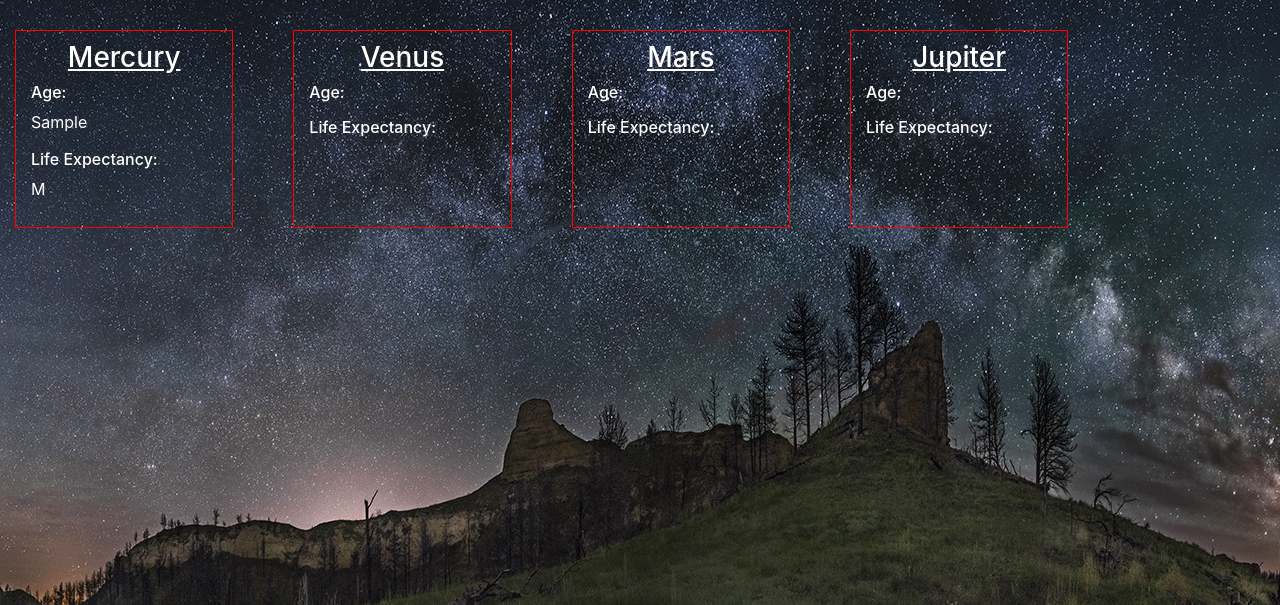
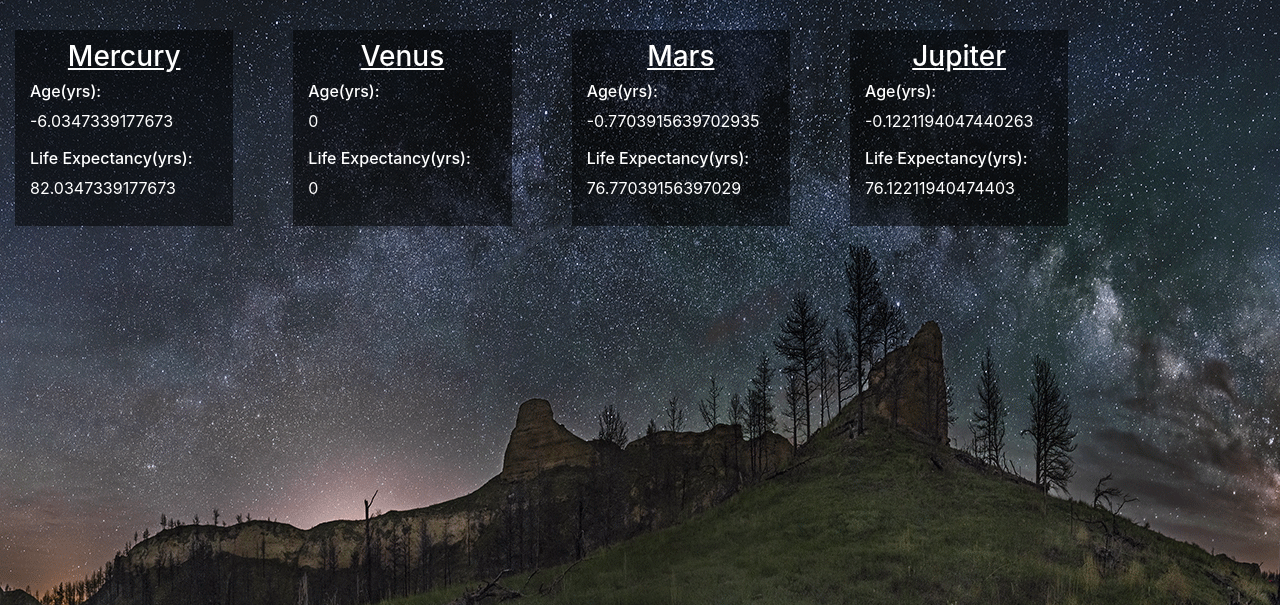
Before and after one commit to devinmounts/planetary-life, a website built with webpack: page src/index.html in a window 1280 px wide. Both pictures are taken after typing "Sample", "2020-01-15" into the empty fields and a click on the button "Submit". Shown: the top 605 px of the page. Built offline with nearby package versions, Linux system fonts and the light colour scheme; a web font is replaced by a local one.

Commit message:
display results on UI.

```diff
--- a/src/index.html
+++ b/src/index.html
@@ -6,40 +6,40 @@
   <link href="https://fonts.googleapis.com/css?family=Patua+One" rel="stylesheet">
 </head>
 <body>
-  <div class="row">
+  <div id="hide" class="row">
     <div class="col-md-2">
       <div class="well">
         <h3>Mercury</h3>
-        <h6>Age:</h6>
+        <h6>Age(yrs):</h6>
         <p id="ageMercury"></p>
-        <h6>Life Expectancy:</h6>
+        <h6>Life Expectancy(yrs):</h6>
         <p id="lifeMercury"></p>
       </div>
     </div>
     <div class="col-md-2">
       <div class="well">
         <h3>Venus</h3>
-        <h6>Age:</h6>
+        <h6>Age(yrs):</h6>
         <p id="ageVenus"></p>
-        <h6>Life Expectancy:</h6>
+        <h6>Life Expectancy(yrs):</h6>
         <p id="lifeVenus"></p>
       </div>
     </div>
     <div class="col-md-2">
       <div class="well">
         <h3>Mars</h3>
-        <h6>Age:</h6>
+        <h6>Age(yrs):</h6>
         <p id="ageMars"></p>
-        <h6>Life Expectancy:</h6>
+        <h6>Life Expectancy(yrs):</h6>
         <p id="lifeMars"></p>
       </div>
     </div>
     <div class="col-md-2">
       <div class="well">
         <h3>Jupiter</h3>
-        <h6>Age:</h6>
+        <h6>Age(yrs):</h6>
         <p id="ageJupiter"></p>
-        <h6>Life Expectancy:</h6>
+        <h6>Life Expectancy(yrs):</h6>
         <p id="lifeJupiter"></p>
       </div>
     </div>
--- a/src/main.js
+++ b/src/main.js
@@ -6,15 +6,23 @@ import 'bootstrap/dist/css/bootstrap.min.css';
 
 
 $(document).ready(function(){
+  $("#hide").hide();
   $("#form").submit(function(event){
     event.preventDefault();
     let name = $("#name").val();
     let birthdate = $("#date").val();
     let gender = $("#gender").val();
     let newHuman = new Human(name, gender, birthdate);
-    // newHuman.runPlanets();
-    $("#lifeMercury").text(newHuman.gender);
-    $("#ageMercury").text(newHuman.name);
+    newHuman.runPlanets();
+    $("#hide").show();
+    $("#lifeMercury").text(newHuman.lifeExMerc);
+    $("#ageMercury").text(newHuman.ageMerc);
+    $("#lifeVenus").text(newHuman.lifeExV);
+    $("#ageVenus").text(newHuman.ageV);
+    $("#lifeMars").text(newHuman.lifeExMar);
+    $("#ageMars").text(newHuman.ageMar);
+    $("#lifeJupiter").text(newHuman.lifeExJup);
+    $("#ageJupiter").text(newHuman.ageJup);
   });
 
 
--- a/src/planetary-life.js
+++ b/src/planetary-life.js
@@ -58,7 +58,8 @@ export class Human{
   ageVenus() {
     let venusAge = (this.ageSeconds / .62);
     this.ageV = this.ageInYears(venusAge);
-    return this.ageV;  }
+    return this.ageV;
+  }
 
   howMuchTimeVenus() {
     let age = this.ageVenus();
--- a/src/styles.css
+++ b/src/styles.css
@@ -10,13 +10,11 @@ body {
 }
 
 .col-md-2 {
-  /* display: none; */
   padding: 10px;
   margin: 30px;
-  border-color: red;
-  border-style: solid;
-  border-width: thin;
   color: white;
+  background: rgba(0, 0, 0, 0.5);
+
 }
 
 .col-md-2 h3{
@@ -29,6 +27,7 @@ body {
   /* color: white; */
   text-align: left;
 }
+
 
 button {
   float: right;
```
